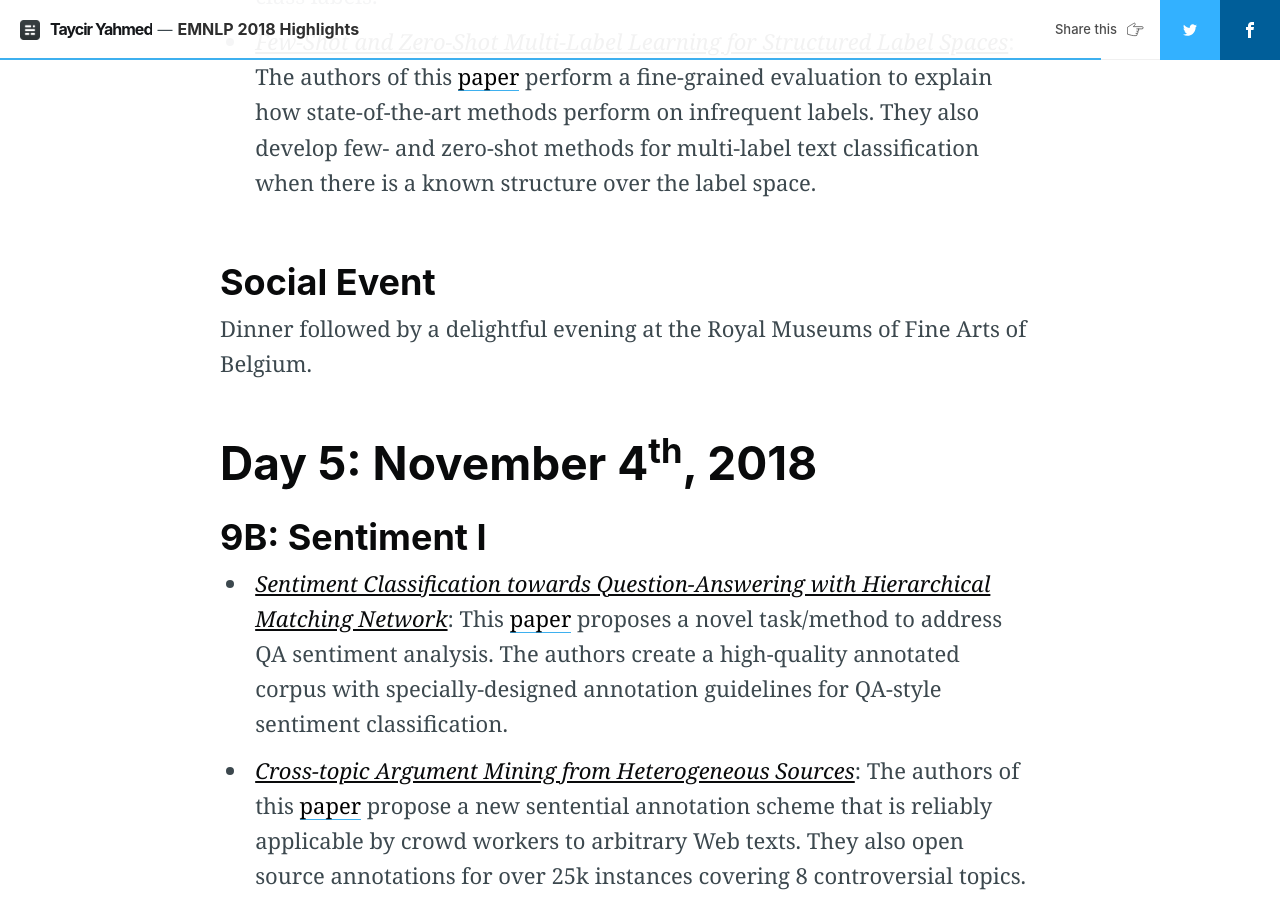
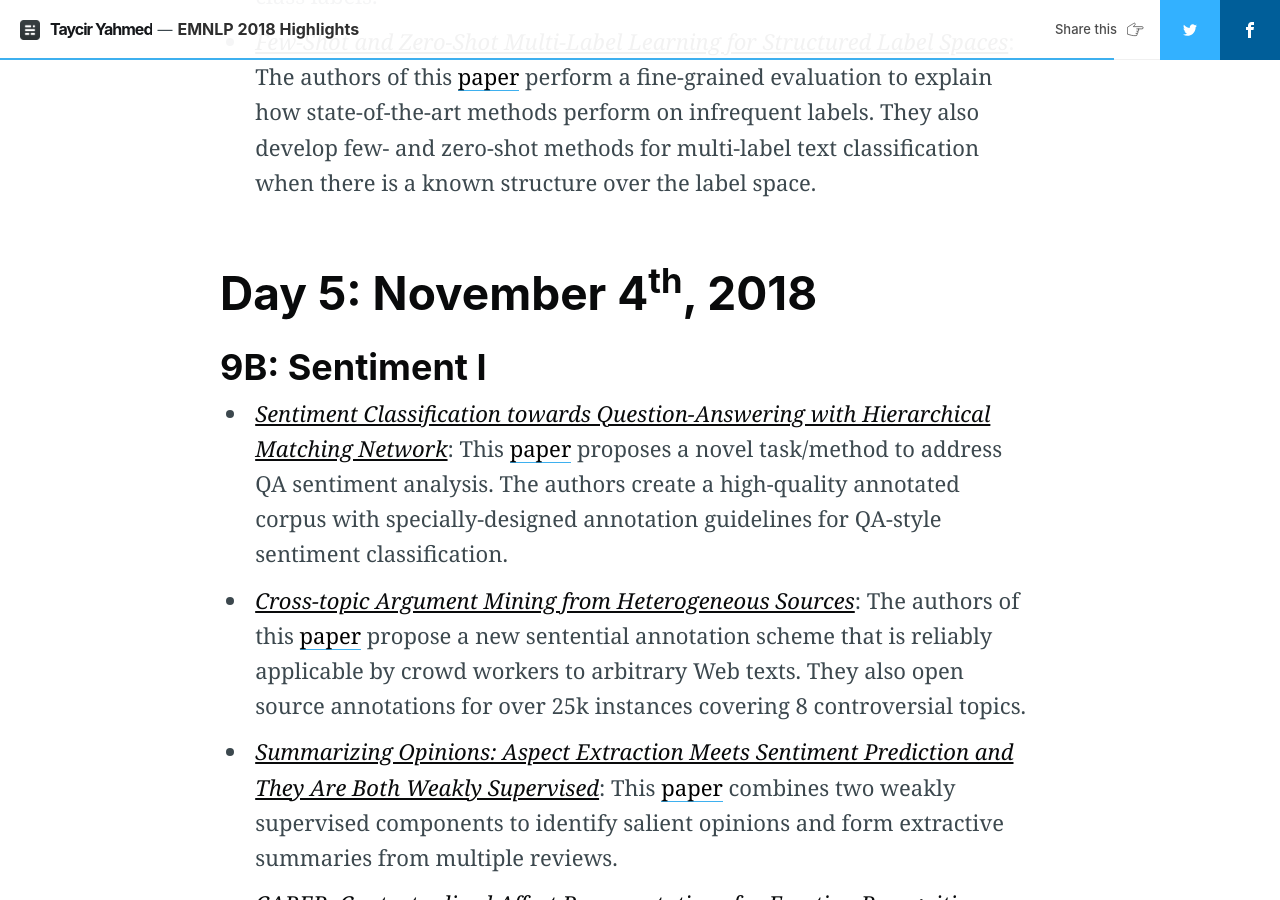
Before and after one commit to tayciryahmed/tayciryahmed.github.io, a Jekyll site: the page built from _posts/2018-12-05-emnlp2018.markdown, in a window 1280 px wide and 900 px high, scrolled down 28879 px. Built offline with Jekyll 4.4.1, drawn with Linux system fonts in a browser that asks for light colours; nearby versions of some CDN libraries; comment, search, counter and statistics services are not loaded; some of the changed text lies outside the part shown.

Commit message:
Update 2018-12-05-emnlp2018.markdown

```diff
--- a/_posts/2018-12-05-emnlp2018.markdown
+++ b/_posts/2018-12-05-emnlp2018.markdown
@@ -504,11 +504,6 @@
 * _<span style="text-decoration:underline;">Few-Shot and Zero-Shot Multi-Label Learning for Structured Label Spaces</span>_: The authors of this [paper](http://aclweb.org/anthology/D18-1352) perform a fine-grained evaluation to explain how state-of-the-art methods perform on infrequent labels.  They also develop few- and zero-shot methods for multi-label text classification when there is a known structure over the label space.
 
 
-## Social Event
-
-Dinner followed by a delightful evening at the Royal Museums of Fine Arts of Belgium.
-
-
 # Day 5: November 4<sup>th</sup>, 2018
 
 
@@ -533,10 +528,6 @@
 * _<span style="text-decoration:underline;">Open Domain Question Answering Using Early Fusion of Knowledge Bases and Text</span>_: The authors of this [paper](http://aclweb.org/anthology/D18-1455) investigate QA over the combination of a KB and entity-linked text, which is appropriate when an incomplete KB is available with a large text corpus.
 * _<span style="text-decoration:underline;">A Nil-Aware Answer Extraction Framework for Question Answering</span>_: In this [paper](http://aclweb.org/anthology/D18-1456), the authors focus on developing QA systems that can extract an answer for a question if and only if the associated passage contains an answer.
 
-
-## Exhibitions
-
-I toured the companies’ stands to network and/or ask questions about technical topics.
 
 
 ## Keynote III: The Moment of Meaning and the Future of Computational Semantics
```
Also changed, not shown: other parts of _posts/2018-12-05-emnlp2018.markdown (+0 -2 lines).
